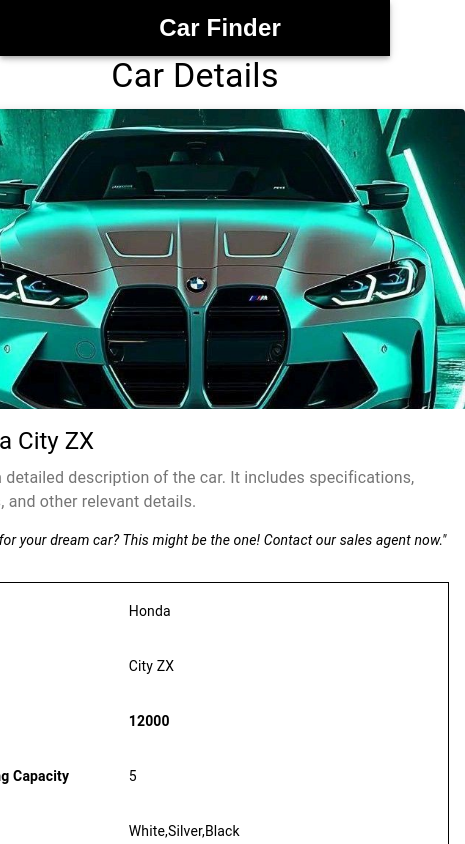
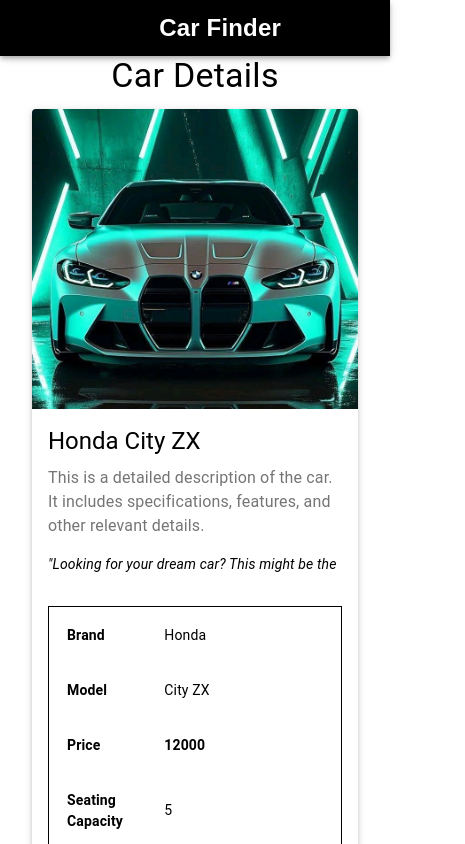
Before and after one commit to Rajeswari-Machina/carFinder, a Next.js app in the folder carfinder/: page /car/1 in a window 390 px wide. Shown: the top 844 px of the page, 465 px wide, since content can reach past the window. Built offline with nearby package versions, Linux system fonts and the light colour scheme; some icons are missing.

Commit message:
responsiveness for mobile

```diff
--- a/carfinder/src/components/CarDetails.js
+++ b/carfinder/src/components/CarDetails.js
@@ -45,7 +45,7 @@
       </Typography>
       <Card
         sx={{
-          maxWidth: 600,
+          width: "100%",
           boxShadow: 3,
           bgcolor: isDark ? '#444' : '#fff',
           color: isDark ? '#fff' : '#000',
--- a/carfinder/src/pages/index.js
+++ b/carfinder/src/pages/index.js
@@ -23,7 +23,8 @@
     setCurrentPage(pageNumber);
   };
 
-  const isSmallScreen = useMediaQuery('(max-width:800px)');
+  const isSmallScreen = useMediaQuery('(min-width:600px) and (max-width:800px)');
+  const isMobile = useMediaQuery('(max-width:600px)');
   React.useEffect(() => {
     const fetchInitialCars = async() => {
 
@@ -70,7 +71,7 @@
       <div
         style={{
           display: "grid",
-          gridTemplateColumns: isSmallScreen ? "repeat(2, 1fr)" : "repeat(3, 1fr)",
+          gridTemplateColumns:isMobile?"repeat(1, 1fr)": isSmallScreen ? "repeat(2, 1fr)" : "repeat(3, 1fr)",
           gap: "20px",
         }}
       >
```
